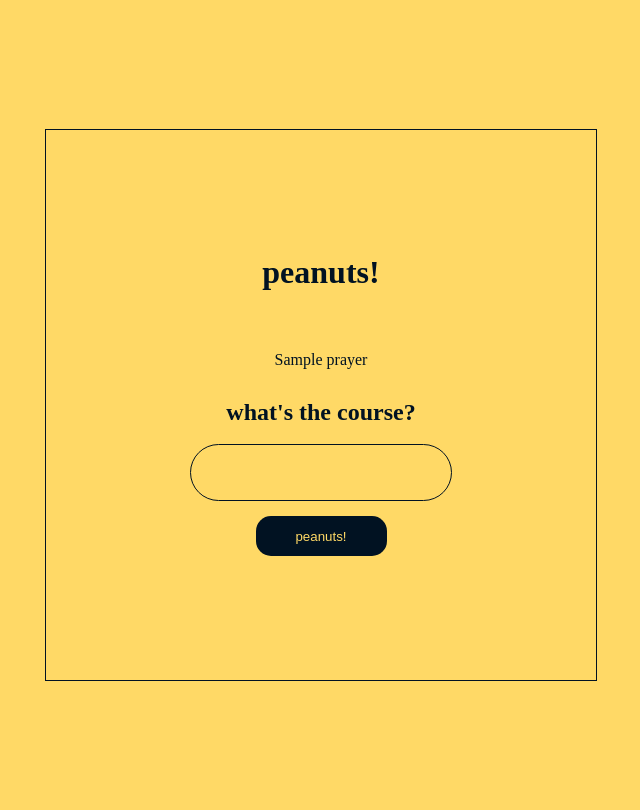
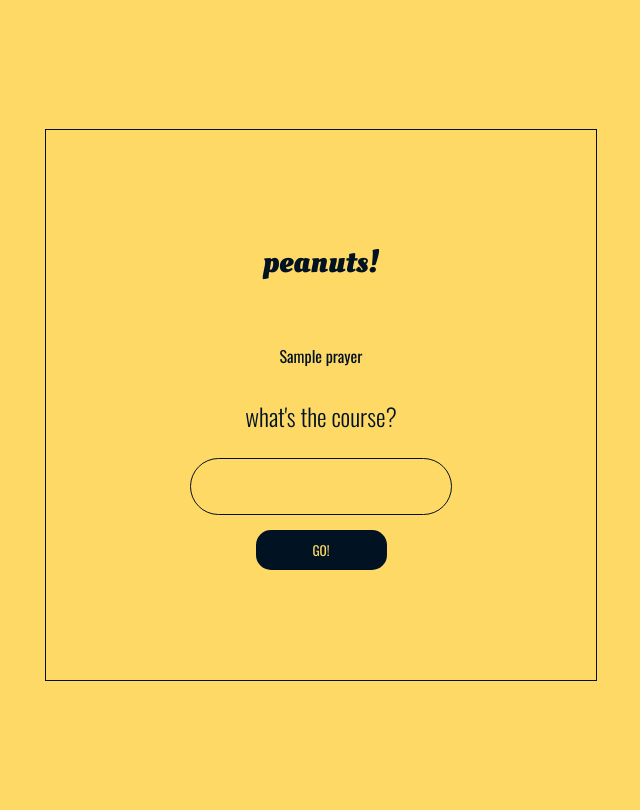
Before and after one commit to itsjustdannyb/peanuts, a FastAPI app: template templates/index.html in a window 1280 px wide. Shown: the whole page, without its empty margins (319-959 px from the left). Run offline with FastAPI, Linux system fonts and the light colour scheme; the template is opened without the code that fills it: most values are stand-ins (such as "Sample title", 1, 10 or a date in 2020).

Commit message:
done w/ demo

```diff
--- a/static/styles.css
+++ b/static/styles.css
@@ -1,7 +1,15 @@
+ /* fonts */
+  @import url('https://fonts.googleapis.com/css2?family=Oleo+Script:wght@400;700&display=swap');
+
+  @import url('https://fonts.googleapis.com/css2?family=Oswald:wght@200;300;400;500&display=swap');
+
+
+
 * {
     padding: 0px;
     margin: 0px;
     box-sizing: 0px;
+    font-family: Oswald;
 }
 
 body{
@@ -28,11 +36,16 @@ body{
 }
 
 h1 {
+    font-family: Oleo Script;
+    font-weight: 700;
     text-align: center;
     padding-bottom: 60px;
 }
 
+
+
 label h2 {
+    font-weight: 300;
     text-align: center;
 
 }
@@ -48,6 +61,8 @@ label h2 {
     background-color:#FFD966;
     border-radius: 30px;
     text-align: center;
+    text-transform: uppercase;
+    font-weight: 200;
 
 }
 
--- a/templates/index.html
+++ b/templates/index.html
@@ -15,12 +15,12 @@
 
         <span class="response">{{prayer}}</span>
 
-        <form action="/shell" method="post">
+        <form action="/shell" methosdfdfsfd="post">
             <label for="course"><h2>what's the course?</h2></label>
             <br>
             <input type="text" name="course" id="course">
             <br>
-            <input type="submit" value="peanuts!" id="btn">
+            <input type="submit" value="GO!" id="btn">
         </form>
     </div>
 
```
Also changed, not shown: railway.json (added, +11 -0 lines), requirements.txt (added, +28 -0 lines).
